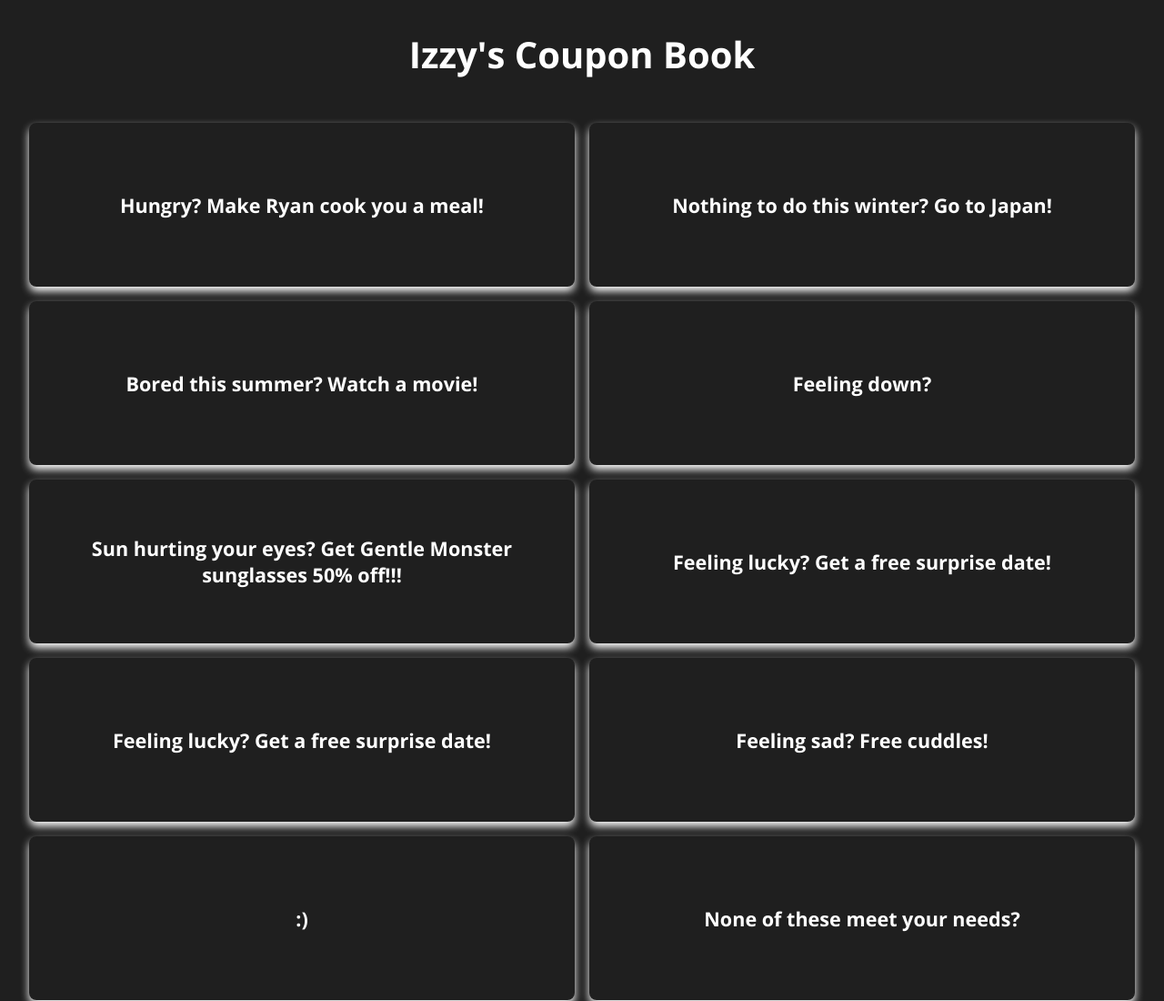
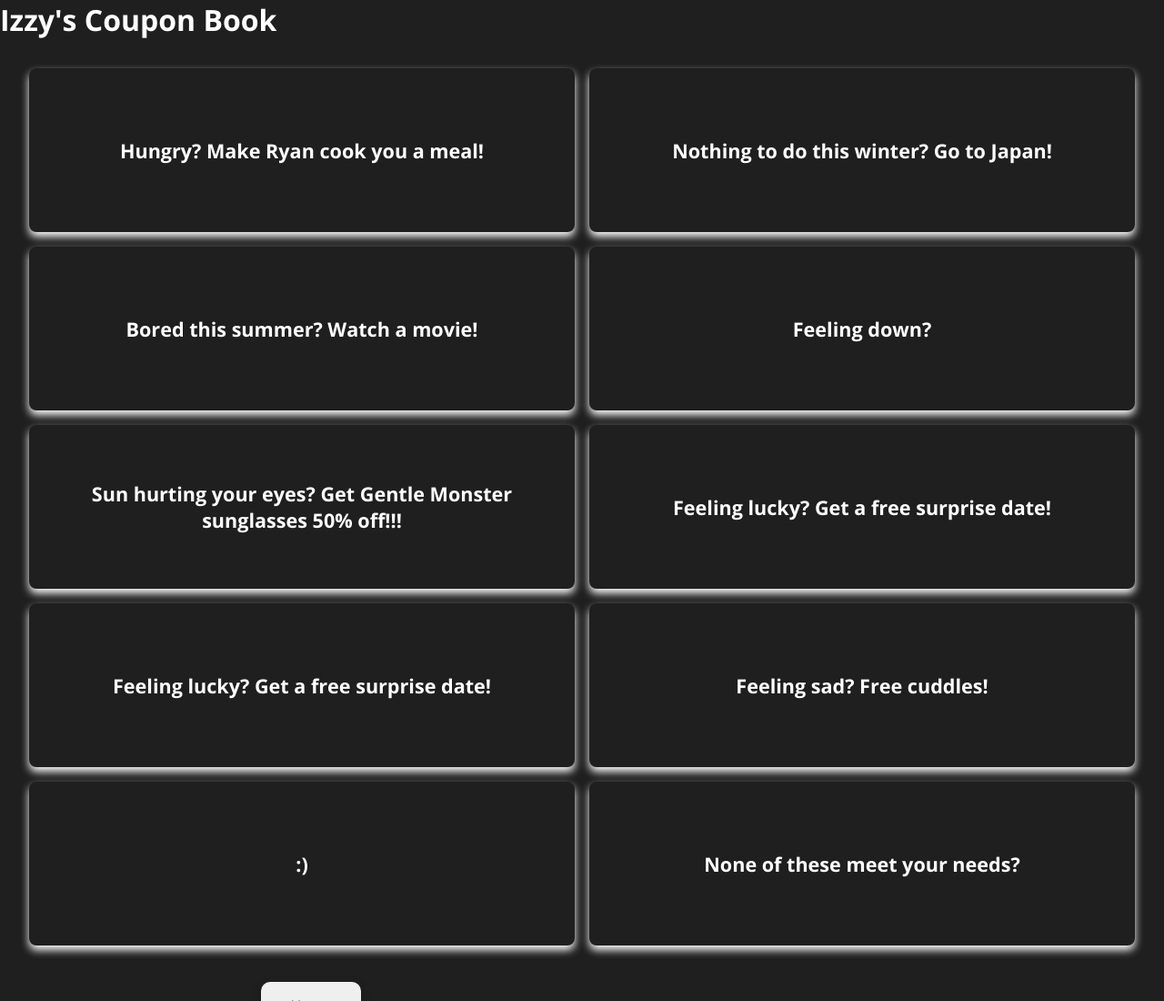
Before and after one commit to ryantse1024/ryantse1024.github.io, a plain HTML site: page coupons.html in a window 1280 px wide. Shown: the top 1100 px of the page at 91% size. Drawn offline with nearby package versions, Linux system fonts and the light colour scheme.

Commit message:
Update coupons.html

```diff
--- a/coupons.html
+++ b/coupons.html
@@ -6,15 +6,6 @@
   <title>Coupons | Ryan❤Izzy</title>
   <link rel="stylesheet" href="gallery_style.css">
   <style>
-    header {
-      text-align: center;
-      padding: 2rem 0 1rem;
-    }
-    header h1 {
-      margin: 0;
-      font-size: 2.5rem;
-      color: #fff;
-    }
 
     .affirmations {
       display: grid;
```
